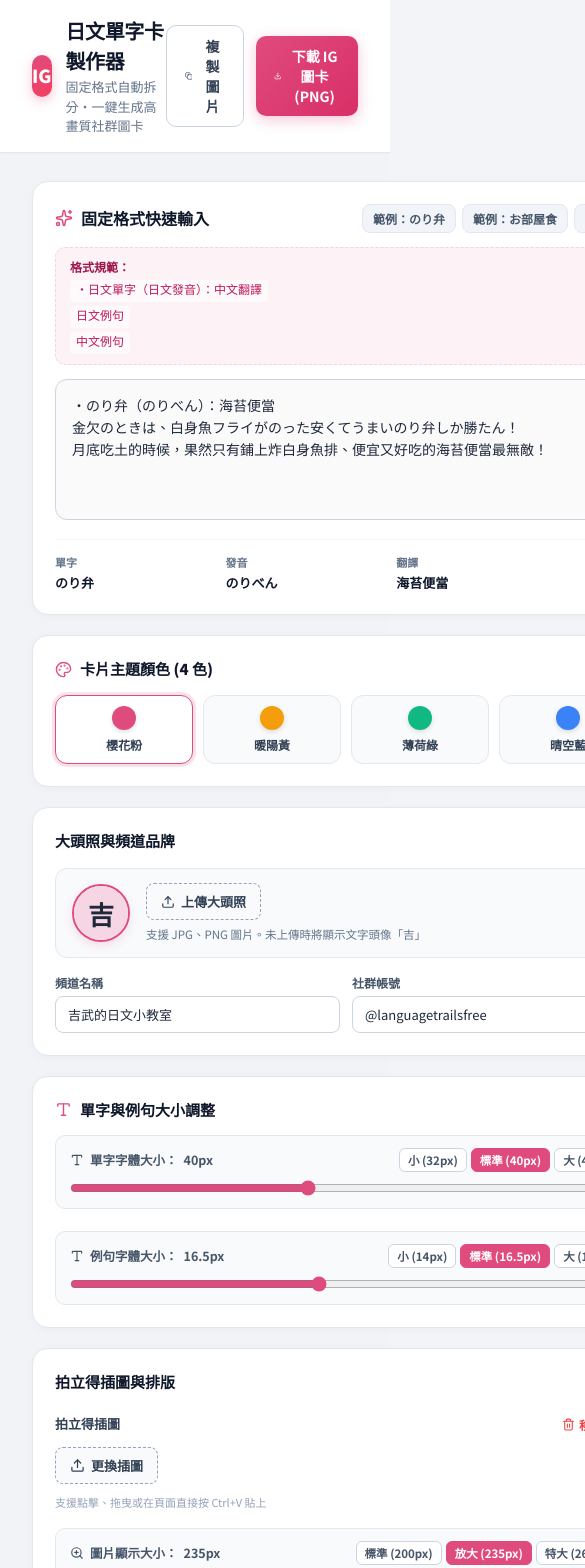
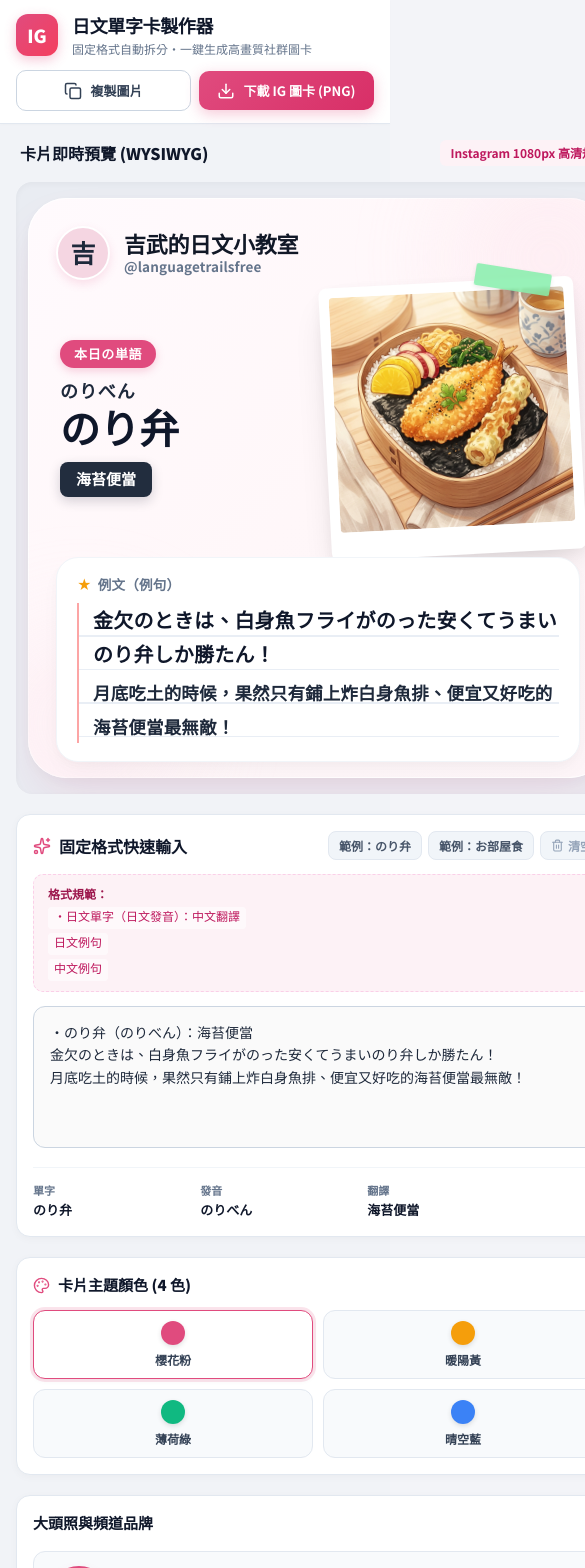
Before and after one commit to chankeye/ig-card-generator, a React (Vite) app: page / in a window 390 px wide. Shown: the top 1568 px of the page, 585 px wide, since content can reach past the window. Built offline with nearby package versions, Linux system fonts and the light colour scheme; a web font is replaced by a local one.

Commit message:
fix: optimize mobile responsive layout and enlarge sentence font size

```diff
--- a/src/App.css
+++ b/src/App.css
@@ -719,12 +719,28 @@
 .card-stage {
   display: flex;
   justify-content: center;
-  align-items: flex-start;
+  align-items: center;
   padding: 24px;
   background: #e9ecf2;
   border-radius: 20px;
   box-shadow: inset 0 2px 6px rgba(0, 0, 0, 0.04);
-  overflow-x: auto;
+  overflow: hidden;
+  width: 100%;
+  box-sizing: border-box;
+}
+
+.card-scale-container {
+  margin: 0 auto;
+  position: relative;
+  display: flex;
+  justify-content: center;
+  transition: width 0.15s ease, height 0.15s ease;
+}
+
+.card-scale-inner {
+  transform-origin: top left;
+  transition: transform 0.15s ease;
+  will-change: transform;
 }
 
 /* =========================================================
@@ -1081,18 +1097,137 @@
 
 .sentence-jp {
   font-family: var(--font-jp);
-  font-size: 16.5px;
+  font-size: 20px;
   font-weight: 800;
   color: #0f172a;
-  line-height: 29.5px;
+  line-height: 33.6px;
   letter-spacing: 0.01em;
 }
 
 .sentence-zh {
   font-family: var(--font-tc);
-  font-size: 15px;
+  font-size: 17.5px;
   font-weight: 700;
   color: #1e293b;
-  line-height: 29.5px;
+  line-height: 33.6px;
   letter-spacing: 0.01em;
 }
+
+/* =========================================================
+   Mobile Responsiveness (手機版體驗優化)
+   ========================================================= */
+
+@media (max-width: 1024px) {
+  .app-main {
+    grid-template-columns: 1fr;
+    padding: 16px;
+    gap: 20px;
+  }
+
+  /* 手機版預覽置頂：讓使用者在最上方即時看到卡片成果 */
+  .preview-panel {
+    order: -1;
+  }
+
+  .preview-header {
+    padding: 0 4px;
+  }
+
+  .card-stage {
+    padding: 16px 12px;
+    border-radius: 16px;
+  }
+}
+
+@media (max-width: 768px) {
+  .app-header {
+    padding: 12px 16px;
+    flex-direction: column;
+    align-items: stretch;
+    gap: 12px;
+  }
+
+  .header-left {
+    justify-content: flex-start;
+  }
+
+  .app-title {
+    font-size: 18px;
+  }
+
+  .app-subtitle {
+    font-size: 12px;
+  }
+
+  .header-actions {
+    display: grid;
+    grid-template-columns: 1fr 1fr;
+    width: 100%;
+    gap: 8px;
+  }
+
+  .action-btn {
+    justify-content: center;
+    padding: 10px 8px;
+    font-size: 13px;
+  }
+
+  .panel-card {
+    padding: 16px;
+    border-radius: 14px;
+  }
+
+  .avatar-control-box {
+    flex-direction: column;
+    align-items: flex-start;
+    gap: 12px;
+  }
+
+  .avatar-actions {
+    width: 100%;
+  }
+
+  .avatar-btn-row {
+    width: 100%;
+  }
+
+  .avatar-btn-row .upload-btn {
+    flex: 1;
+    justify-content: center;
+  }
+
+  .brand-inputs-row {
+    grid-template-columns: 1fr;
+  }
+
+  .field-grid {
+    grid-template-columns: 1fr;
+  }
+
+  .theme-picker-grid {
+    grid-template-columns: repeat(2, 1fr);
+  }
+
+  .size-label-row {
+    flex-direction: column;
+    align-items: flex-start;
+    gap: 8px;
+  }
+
+  .size-presets {
+    width: 100%;
+    display: grid;
+    grid-template-columns: repeat(4, 1fr);
+    gap: 4px;
+  }
+
+  .size-chip {
+    text-align: center;
+    padding: 5px 2px;
+    font-size: 11px;
+  }
+
+  .toggle-group {
+    grid-template-columns: 1fr;
+  }
+}
--- a/src/App.jsx
+++ b/src/App.jsx
@@ -163,7 +163,7 @@ export default function App() {
   const [photoUrl, setPhotoUrl] = useState(SAMPLES.noriben.image);
   const [photoSize, setPhotoSize] = useState(235); // in px (180 ~ 280)
   const [wordSize, setWordSize] = useState(40); // in px (28 ~ 56)
-  const [sentenceSize, setSentenceSize] = useState(16.5); // in px (12 ~ 22)
+  const [sentenceSize, setSentenceSize] = useState(20); // in px (14 ~ 30, enlarged for mobile legibility)
   const [aspectRatio, setAspectRatio] = useState('1:1'); // '1:1' | '4:5'
 
   // Brand & Avatar metadata
@@ -180,11 +180,38 @@ export default function App() {
   const [copiedSuccess, setCopiedSuccess] = useState(false);
 
   const cardRef = useRef(null);
+  const stageRef = useRef(null);
+  const [stageScale, setStageScale] = useState(1);
   const fileInputRef = useRef(null);
   const avatarFileInputRef = useRef(null);
 
   const currentTheme = THEMES.find(t => t.id === selectedThemeId) || THEMES[0];
-  const sentenceLineHeight = Math.round(sentenceSize * 1.788 * 10) / 10;
+  const sentenceLineHeight = Math.round(sentenceSize * 1.68 * 10) / 10;
+
+  // Responsively scale card to fit mobile screens perfectly
+  useEffect(() => {
+    const updateScale = () => {
+      if (!stageRef.current) return;
+      const availableWidth = stageRef.current.clientWidth - 24;
+      if (availableWidth > 0 && availableWidth < 580) {
+        setStageScale(availableWidth / 580);
+      } else {
+        setStageScale(1);
+      }
+    };
+
+    updateScale();
+    window.addEventListener('resize', updateScale);
+    let observer = null;
+    if (typeof ResizeObserver !== 'undefined' && stageRef.current) {
+      observer = new ResizeObserver(updateScale);
+      observer.observe(stageRef.current);
+    }
+    return () => {
+      window.removeEventListener('resize', updateScale);
+      if (observer) observer.disconnect();
+    };
+  }, []);
 
   // Sync parsing when rawInput changes
   const handleRawInputChange = (newText) => {
@@ -576,31 +603,38 @@ export default function App() {
                   <div className="size-presets">
                     <button
                       type="button"
-                      className={`size-chip ${sentenceSize === 14 ? 'active' : ''}`}
-                      onClick={() => setSentenceSize(14)}
+                      className={`size-chip ${sentenceSize === 17 ? 'active' : ''}`}
+                      onClick={() => setSentenceSize(17)}
                     >
-                      小 (14px)
+                      小 (17px)
                     </button>
                     <button
                       type="button"
-                      className={`size-chip ${sentenceSize === 16.5 ? 'active' : ''}`}
-                      onClick={() => setSentenceSize(16.5)}
+                      className={`size-chip ${sentenceSize === 20 ? 'active' : ''}`}
+                      onClick={() => setSentenceSize(20)}
                     >
-                      標準 (16.5px)
+                      標準 (20px)
                     </button>
                     <button
                       type="button"
-                      className={`size-chip ${sentenceSize === 19 ? 'active' : ''}`}
-                      onClick={() => setSentenceSize(19)}
+                      className={`size-chip ${sentenceSize === 23 ? 'active' : ''}`}
+                      onClick={() => setSentenceSize(23)}
                     >
-                      大 (19px)
+                      大 (23px)
+                    </button>
+                    <button
+                      type="button"
+                      className={`size-chip ${sentenceSize === 26 ? 'active' : ''}`}
+                      onClick={() => setSentenceSize(26)}
+                    >
+                      特大 (26px)
                     </button>
                   </div>
                 </div>
                 <input
                   type="range"
-                  min="12"
-                  max="22"
+                  min="14"
+                  max="30"
                   step="0.5"
                   value={sentenceSize}
                   onChange={(e) => setSentenceSize(Number(e.target.value))}
@@ -815,12 +849,28 @@ export default function App() {
             <span className="preview-spec-badge">Instagram 1080px 高清規格</span>
           </div>
 
-          <div className="card-stage">
-            {/* The Actual Rendered Card */}
+          <div className="card-stage" ref={stageRef}>
             <div
-              ref={cardRef}
-              className={`ig-card aspect-${aspectRatio.replace(':', '-')}`}
-              id="exportable-ig-card"
+              className="card-scale-container"
+              style={{
+                width: `${Math.round(580 * stageScale)}px`,
+                height: `${Math.round((aspectRatio === '4:5' ? 725 : 580) * stageScale)}px`,
+              }}
+            >
+              <div
+                className="card-scale-inner"
+                style={{
+                  transform: `scale(${stageScale})`,
+                  transformOrigin: 'top left',
+                  width: '580px',
+                  height: aspectRatio === '4:5' ? '725px' : '580px',
+                }}
+              >
+                {/* The Actual Rendered Card */}
+                <div
+                  ref={cardRef}
+                  className={`ig-card aspect-${aspectRatio.replace(':', '-')}`}
+                  id="exportable-ig-card"
               style={{
                 background: currentTheme.cardBg,
                 '--theme-primary': currentTheme.hex,
@@ -984,7 +1034,7 @@ export default function App() {
                   <p
                     className="sentence-zh"
                     style={{
-                      fontSize: `${Math.max(12, sentenceSize - 1.5)}px`,
+                      fontSize: `${Math.max(13, sentenceSize - 2.5)}px`,
                       lineHeight: `${sentenceLineHeight}px`
                     }}
                   >
@@ -994,7 +1044,9 @@ export default function App() {
               </div>
             </div>
           </div>
-        </section>
+        </div>
+      </div>
+    </section>
       </main>
     </div>
   );
```
